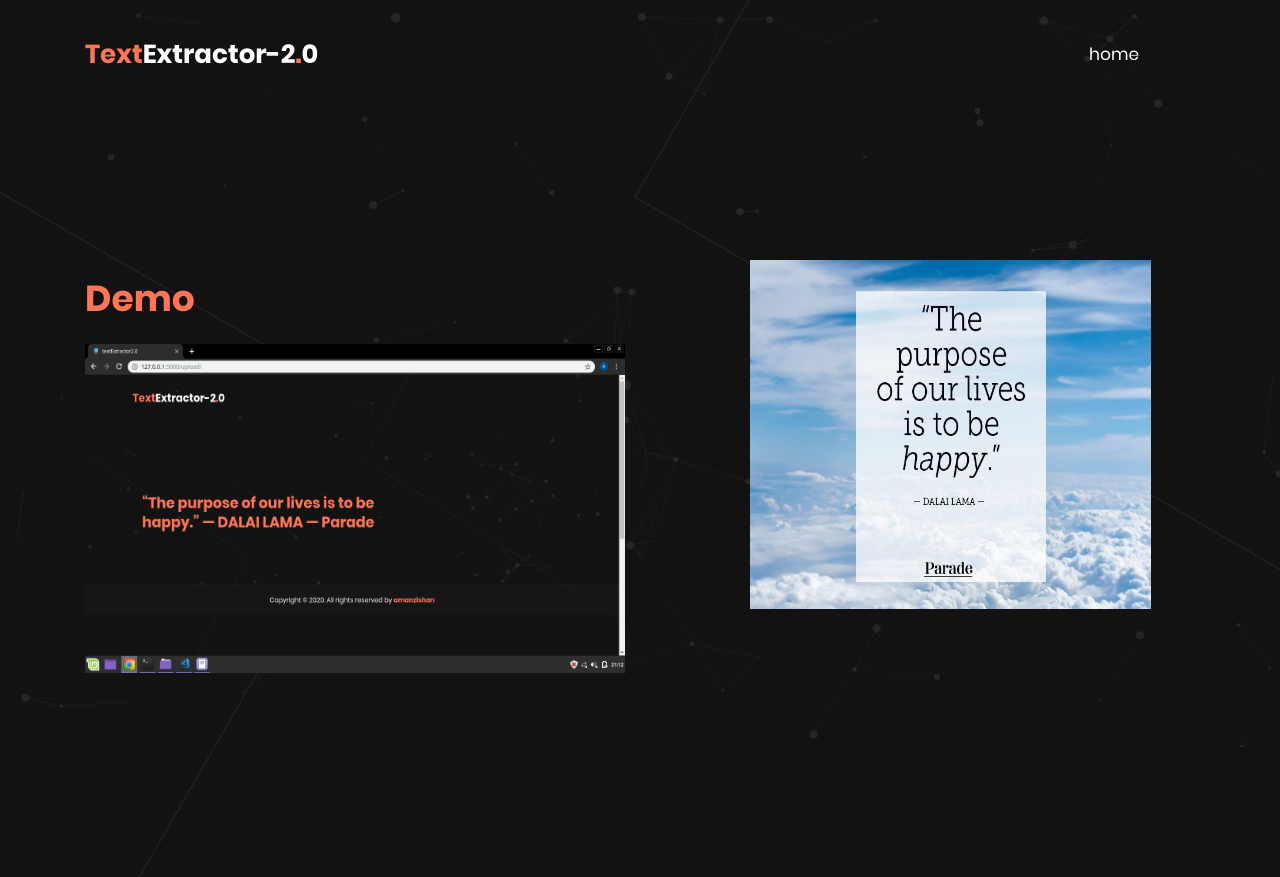
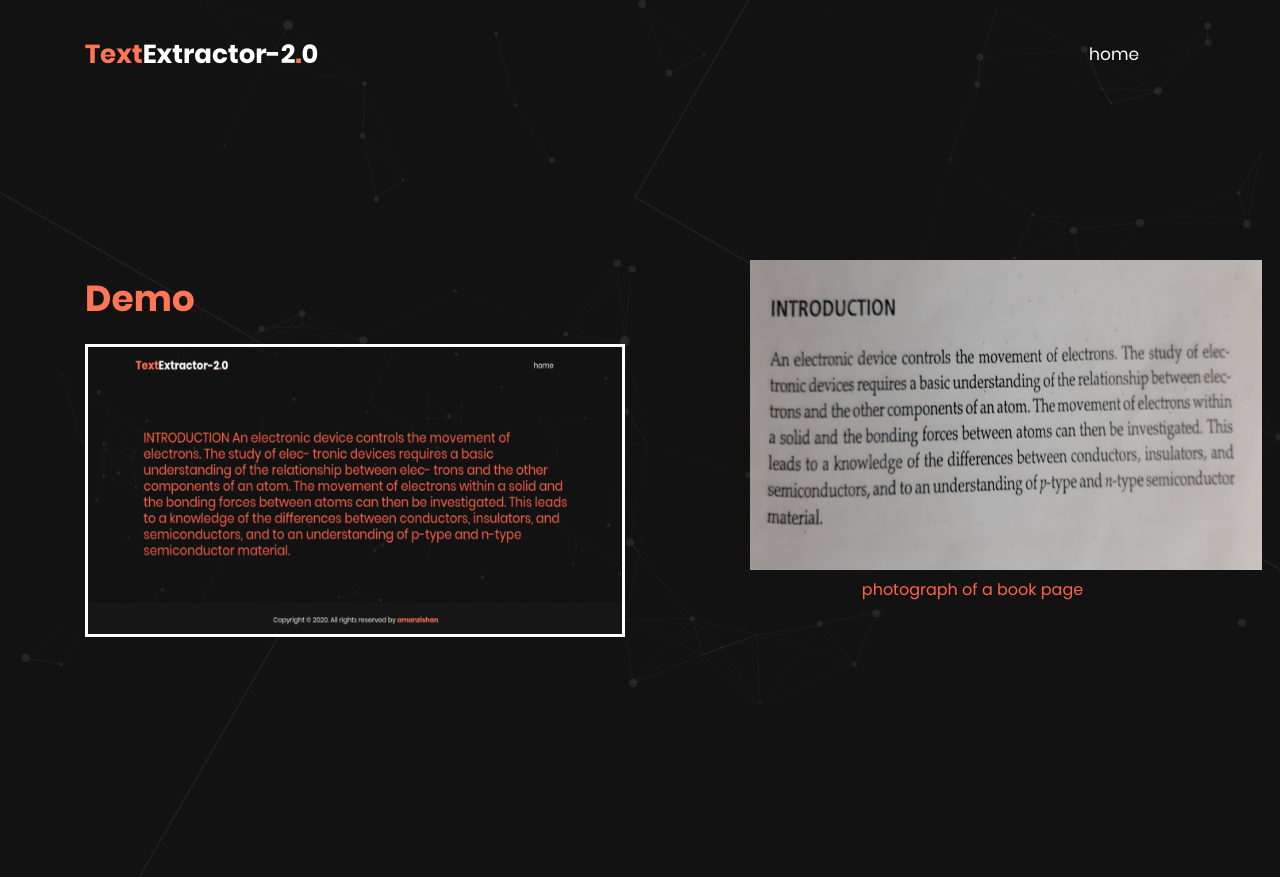
Before and after one commit to Aman-zishan/textextractor2.0, a Flask app: page /about/ in a window 1280 px wide; the page is wider, and only the part inside the window is pictured. Shown: the top 877 px of that part. Run offline with Flask 2, Linux system fonts and the light colour scheme; some libraries are stand-ins or nearby versions.

Commit message:
completed about page

```diff
--- a/static/css/style.css
+++ b/static/css/style.css
@@ -1799,5 +1799,6 @@
     @keyframes mymove {
         50% {
             border-bottom-right-radius: 150px;
+            border-top-left-radius: 150px;
         }
     }
--- a/templates/about.html
+++ b/templates/about.html
@@ -53,11 +53,12 @@
                 <div class="col-lg-7 banner-txt">
 
                    <h3 align="left">Demo</h3>
-                    <img align="left" height="85%" width="85%" src="{{ url_for('static', filename='images/demo.png') }}"/>
+                    <img style="border-color:white;border:3px solid white;" align="left" height="85%" width="85%" src="{{ url_for('static', filename='images/demo.png') }}" />
 
                 </div>
                 <div class="col-lg-5">
-                <img height="90%" width="90%" src="{{ url_for('static', filename='images/test.jpg') }}"/>
+                <img height="90%" width="115%" src="{{ url_for('static', filename='images/test.jpg') }}"/>
+                <h6 align="center" style="color:tomato;font-family: 'Poppins', sans-serif;padding-top:10px;">photograph of a book page</h6>
 
 
                 </div>
--- a/templates/index.html
+++ b/templates/index.html
@@ -54,7 +54,7 @@
                     <h3>Upload image</h3>
               <form action = {{ url_for('upload') }} method="post" enctype="multipart/form-data">
     <input  style="border-radius:20px;font-family: 'Poppins', sans-serif;" type="file" name="imagefile" value="{{request.form.imagefile}}" id="fileToUpload">
-    <input style="border-radius:10px;animation: mymove 5s infinite;height:40px;width:100px;font-family: 'Poppins', sans-serif;background: rgb(255,85,0);
+    <input style="border-radius:10px;height:40px;width:100px;font-family: 'Poppins', sans-serif;background: rgb(255,85,0);
 background: linear-gradient(90deg, rgba(255,85,0,1) 2%, rgba(237,109,20,1) 67%, rgba(246,128,0,1) 87%);border:0px;" type="submit" value="Upload" name="submit" id="submit"></form>
                 </div>
                 <div class="col-lg-5">
```
Also changed, not shown: static/images/demo.png, static/images/test.jpg.
